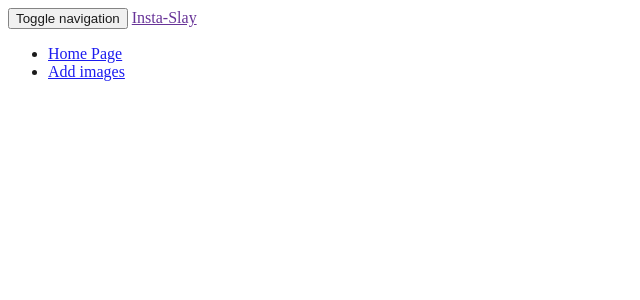
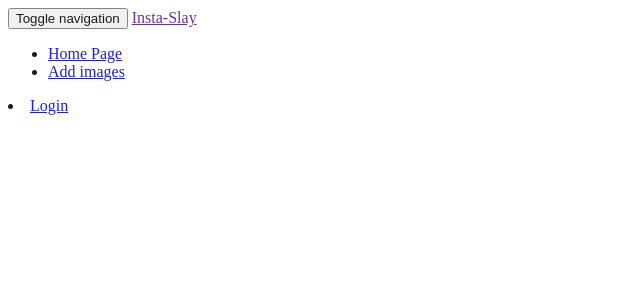
Before and after one commit to tw8130/Insta-slay, a Django app: template pics/templates/navbar.html in a window 1280 px wide. Shown: the top 300 px of the page, without its empty margins (0-640 px from the left). Run offline with Django 3.2, Linux system fonts and the light colour scheme; the template is opened without the code that fills it, so the values that code supplies are empty; parts of the project's set-up code (start-up, migrations or seed data) failed here and were passed over.

Commit message:
We use the user.is_authenticated template tag to check if the user is authenticated and if not we create a link to our login view.. If the User is authenticated we display a dropdown menu

```diff
--- a/pics/templates/navbar.html
+++ b/pics/templates/navbar.html
@@ -24,6 +24,35 @@
                         <a href="/admin">Add images</a>
                     </li>
                 </ul>
+
+                <div class="col-sm-6 col-md-6">
+                    {% if user.is_authenticated %}
+                    <ul>
+                      <li class="dropdown">
+                        <a href="#" class="dropdown-toggle btn btn-default" data-toggle="dropdown" role="button" aria-expanded="false">Account
+                                  <span class="caret"></span>
+                              </a>
+                        <ul class="dropdown-menu" role="menu">
+                          <li>
+                            <a href="{%url 'index'%}">Home</a>
+                          </li>
+                          <li>
+                            <a href="/accounts/password/change">Change Password</a>
+                          </li>
+                          <li>
+                            <a href="/logout">Logout</a>
+                          </li>
+                        </ul>
+                      </li>
+                    </ul>
+                    {% else %}
+                    <li>
+                      <a class='btn btn-default' href="/accounts/login">Login</a>
+                    </li>
+
+                    {% endif %}
+                  </div>
+
         </div>
 
     </nav>
```
